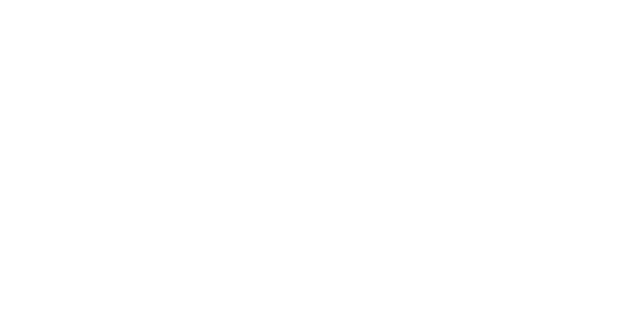
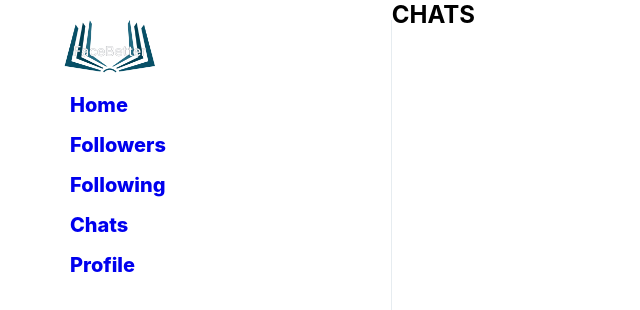
Before and after one commit to ReeCocho/facebetter-web, a React (Create React App) app in the folder frontend/: page /pages/otherPages/Chats in a window 1280 px wide. Before the commit this address had no page. Shown: the top 310 px of the page, without its empty margins (0-640 px from the left). Built offline with nearby package versions, Linux system fonts and the light colour scheme.

Commit message:
Routing Done

```diff
--- a/frontend/package.json
+++ b/frontend/package.json
@@ -15,8 +15,10 @@
     "jwt-decode": "^3.1.2",
     "react": "^18.2.0",
     "react-dom": "^18.2.0",
+    "react-icons": "^4.6.0",
     "react-router-dom": "^6.4.2",
     "react-scripts": "^5.0.1",
+    "styled-components": "^5.3.6",
     "web-vitals": "^2.1.4"
   },
   "scripts": {
--- a/frontend/src/App.js
+++ b/frontend/src/App.js
@@ -13,6 +13,10 @@
     <Routes>
       <Route path="/" element={<LoginPage />} />
       <Route path="/pages/HomePage" element={<HomePage />} />
+      <Route path="/pages/otherPages/Followers" element={<HomePage/>} />
+      <Route path="/pages/otherPages/Following" element={<HomePage/>} />
+      <Route path="/components/Profile" element={<HomePage/>} />
+      <Route path="/pages/otherPages/Chats" element={<HomePage/>} />
 
     </Routes>
   </BrowserRouter>
--- a/frontend/src/components/Profile.js
+++ b/frontend/src/components/Profile.js
@@ -23,12 +23,17 @@
 
     return (
     <div className="profile_div">
-
       <div className="profile_body">
         <h2>First Name</h2>
         <h3>{user_info.FirstName}</h3>
         <h2>Last Name</h2>
         <h3>{user_info.LastName}</h3>
+        <h2>Work</h2>
+        <h3>{user_info.Work}</h3>
+        <h2>Work</h2>
+        <h3>{user_info.Work}</h3>
+        <h2>Work</h2>
+        <h3>{user_info.Work}</h3>
       </div>
     </div>
     );
--- a/frontend/src/components/Sidebar.js
+++ /dev/null
@@ -1,28 +0,0 @@
-import React from 'react';
-import './Sidebar.css';
-import SidebarOption from './SidebarOption';
-import HomeIcon from '@mui/icons-material/Home';
-import SearchIcon from '@mui/icons-material/Search';
-import NotificationsNoneIcon from '@mui/icons-material/NotificationsNone';
-import MailOutlineIcon from '@mui/icons-material/MailOutline';
-import logo from '../Logo.png'
-import BookmarkBorderIcon from '@mui/icons-material/BookmarkBorder';
-import ListAltIcon from '@mui/icons-material/ListAlt';
-import PermIdentityIcon from '@mui/icons-material/PermIdentity';
-import MoreHorizIcon from '@mui/icons-material/MoreHoriz';
-import { Button } from "@mui/material";
-
-function Sidebar() {
-  return (
-    <div className='sidebar'>
-        <img className="title2" src={logo} ></img>
-        <SidebarOption className="cursor" Icon={HomeIcon} text="Home"/>
-        <SidebarOption className="cursor" Icon={SearchIcon} text="Followers"/>
-        <SidebarOption className="cursor" Icon={NotificationsNoneIcon} text="Following"/>
-        <SidebarOption className="cursor" Icon={MailOutlineIcon} text="Chats"/>
-        <SidebarOption className="cursor" Icon={MailOutlineIcon} text="Profile"/>
-    </div>
-  )
-}
-
-export default Sidebar
--- a/frontend/src/pages/HomePage.js
+++ b/frontend/src/pages/HomePage.js
@@ -1,21 +1,40 @@
 import React from "react";
 import './HomePage.css';
-
 import PageTitle from "../components/PageTitle";
 import Profile from "../components/Profile";
 import LoggedInName from '../components/LoggedInName';
-import Sidebar from '../components/Sidebar';
+import Sidebar from './Sidebar';
 import Feed from '../components/Feed';
 import "../App.css";
+import Followers from "./otherPages/Followers";
+import Following from "./otherPages/Following";
+import Chats from "./otherPages/Chats";
 
 const HomePage = () =>
 {
+    let component
+    switch (window.location.pathname) {
+        case "/pages/otherPages/Followers":
+            component = <Followers/>
+            break;
+        case "/pages/otherPages/Following":
+            component = <Following/>
+            break;
+        case "/components/Profile":
+            component = <Profile/>
+            break;
+        case "/pages/otherPages/Chats":
+            component = <Chats/>
+            break;
+        default:
+            break;
+    }
+
+    console.log(window.location.pathname)
     return(
         <div className="app">
-
             <Sidebar />
-            <Feed />
-
+            {component}
         </div>
     );
 }
--- a/frontend/src/components/Sidebar.css
+++ b/frontend/src/pages/Sidebar.css
@@ -5,6 +5,19 @@
     margin-top: 20px;
     padding: 0 20px;
 }
+
+a{
+    text-decoration: none;
+}
+
+a:visited{
+    text-decoration: none;
+    color: black;
+}
+
+a:hover { text-decoration: none; color:yellow; }
+a:focus { text-decoration: none; color:orange; }
+a:active { text-decoration: none; color:teal; }
 
 .sidebar__twitterIcon{
     color: var(--twitter-color);
--- /dev/null
+++ b/frontend/src/pages/Sidebar.js
@@ -0,0 +1,46 @@
+import React from "react";
+import "./Sidebar.css";
+import SidebarOption from "../components/SidebarOption";
+import HomeIcon from "@mui/icons-material/Home";
+import SearchIcon from "@mui/icons-material/Search";
+import NotificationsNoneIcon from "@mui/icons-material/NotificationsNone";
+import MailOutlineIcon from "@mui/icons-material/MailOutline";
+import logo from "../Logo.png";
+import BookmarkBorderIcon from "@mui/icons-material/BookmarkBorder";
+import ListAltIcon from "@mui/icons-material/ListAlt";
+import PermIdentityIcon from "@mui/icons-material/PermIdentity";
+import MoreHorizIcon from "@mui/icons-material/MoreHoriz";
+import { Button } from "@mui/material";
+
+function Sidebar() {
+  return (
+    <div className="sidebar">
+      <img className="title2" src={logo}></img>
+      <a href="/pages/HomePage">
+        <SidebarOption className="cursor" Icon={HomeIcon} text="Home" />
+      </a>
+      <a href="/pages/otherPages/Followers">
+        <SidebarOption className="cursor" Icon={SearchIcon} text="Followers" />
+      </a>
+      <a href="/pages/otherPages/Following">
+        <SidebarOption
+          className="cursor"
+          Icon={NotificationsNoneIcon}
+          text="Following"
+        />
+      </a>
+      <a href="/pages/otherPages/Chats">
+        <SidebarOption className="cursor" Icon={MailOutlineIcon} text="Chats" />
+      </a>
+      <a href="/components/Profile">
+        <SidebarOption
+          className="cursor"
+          Icon={MailOutlineIcon}
+          text="Profile"
+        />
+      </a>
+    </div>
+  );
+}
+
+export default Sidebar;
--- /dev/null
+++ b/frontend/src/pages/otherPages/Chats.js
@@ -0,0 +1,11 @@
+import React from 'react'
+
+function Chats() {
+  return (
+    <div>
+        <h1>CHATS</h1>
+    </div>
+  )
+}
+
+export default Chats
--- /dev/null
+++ b/frontend/src/pages/otherPages/Followers.js
@@ -0,0 +1,9 @@
+import React from 'react'
+
+function Followers() {
+  return (
+    <div>Followers</div>
+  )
+}
+
+export default Followers
--- /dev/null
+++ b/frontend/src/pages/otherPages/Following.js
@@ -0,0 +1,9 @@
+import React from 'react'
+
+function Following() {
+  return (
+    <div>Following</div>
+  )
+}
+
+export default Following
```
Also changed, not shown: frontend/src/pages/ProfilePage.js (added, +20 -0 lines), frontend/src/pages/HomePage.css (line endings or trailing spaces), 1 other file (tests, documents, lock files or other folders).
